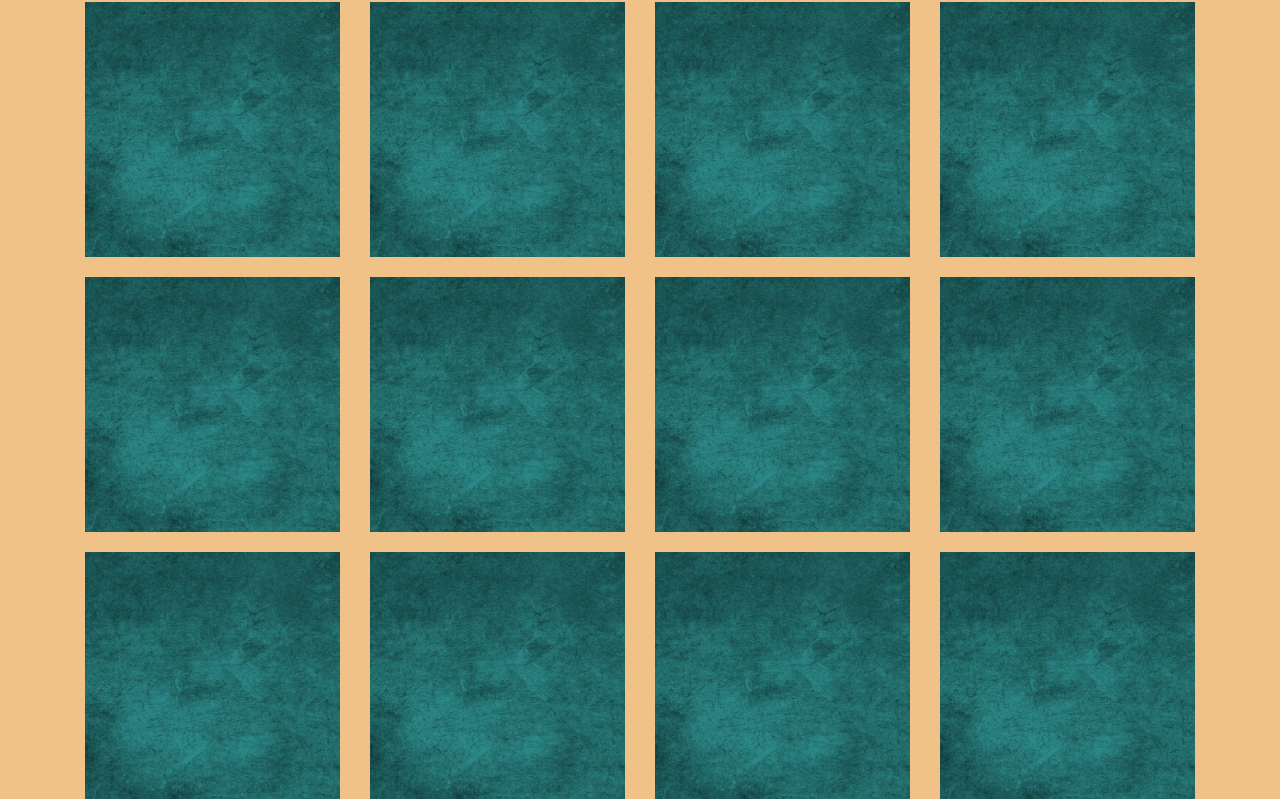
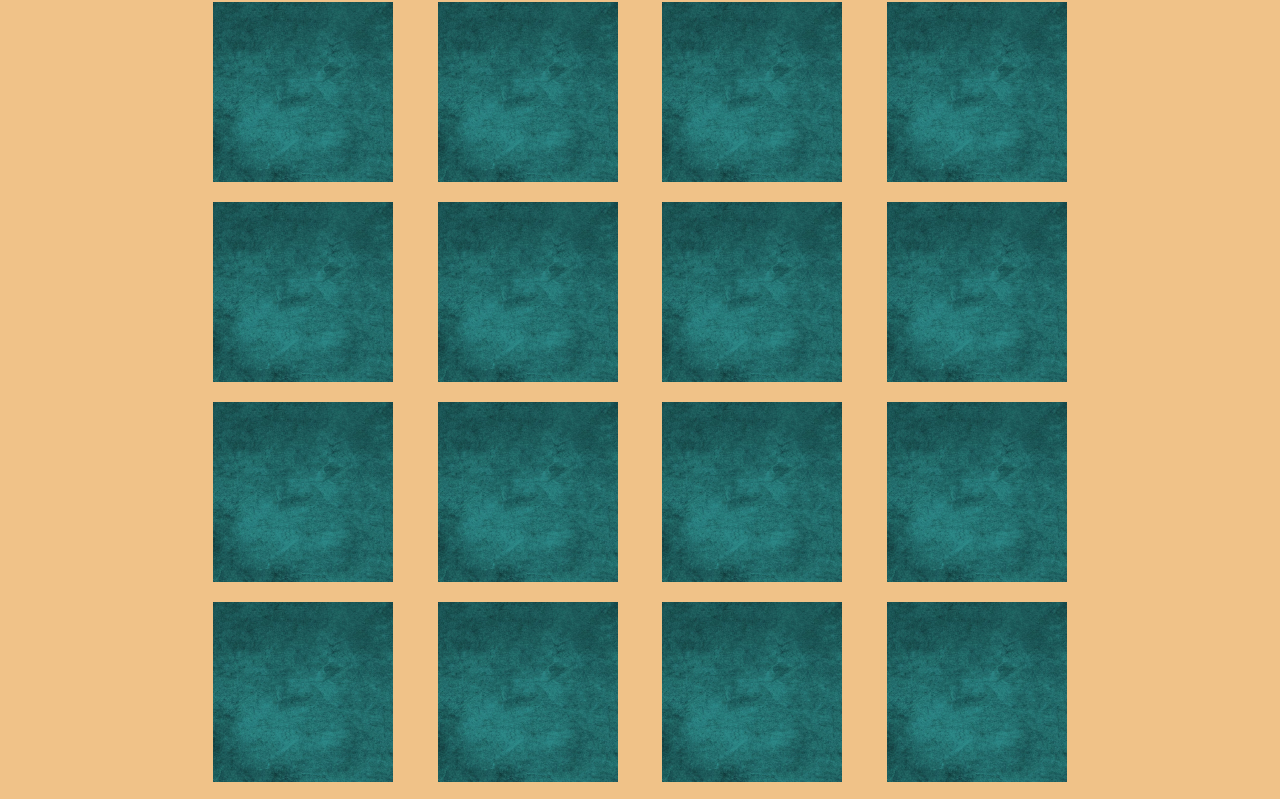
Before and after one commit to maurperez/memotest, a website: page index.html in a window 1280 px wide. Shown: the part 54-853 px from the top of the page. Drawn offline with nearby package versions, Linux system fonts and the light colour scheme.

Commit message:
Corrigiendo tamaño de las imagenes

```diff
--- a/index.html
+++ b/index.html
@@ -9,29 +9,29 @@
 	<form>
 		<div class="container">
 			<h1 class="text-center">Memotest</h1>
-			<div class="row">
-				<img src="imagenes\Fondo.jpg" class="col-3">
-				<img src="imagenes\Fondo.jpg" class="col-3">
-				<img src="imagenes\Fondo.jpg" class="col-3">
-				<img src="imagenes\Fondo.jpg" class="col-3">
+			<div class="text-center">
+				<img src="imagenes\Fondo.jpg" class="asd" width="180" height="180">
+				<img src="imagenes\Fondo.jpg" class="asd" width="180" height="180">
+				<img src="imagenes\Fondo.jpg" class="asd" width="180" height="180">
+				<img src="imagenes\Fondo.jpg" class="asd" width="180" height="180">
 			</div>
-			<div class="row">
-				<img src="imagenes\Fondo.jpg" class="col-3">
-				<img src="imagenes\Fondo.jpg" class="col-3">
-				<img src="imagenes\Fondo.jpg" class="col-3">
-				<img src="imagenes\Fondo.jpg" class="col-3">
+			<div class="text-center">
+				<img src="imagenes\Fondo.jpg" class="asd" width="180" height="180">
+				<img src="imagenes\Fondo.jpg" class="asd" width="180" height="180">
+				<img src="imagenes\Fondo.jpg" class="asd" width="180" height="180">
+				<img src="imagenes\Fondo.jpg" class="asd" width="180" height="180">
 			</div>
-			<div class="row">
-				<img src="imagenes\Fondo.jpg" class="col-3">
-				<img src="imagenes\Fondo.jpg" class="col-3">
-				<img src="imagenes\Fondo.jpg" class="col-3">
-				<img src="imagenes\Fondo.jpg" class="col-3">
+			<div class="text-center">
+				<img src="imagenes\Fondo.jpg" class="asd" width="180" height="180">
+				<img src="imagenes\Fondo.jpg" class="asd" width="180" height="180">
+				<img src="imagenes\Fondo.jpg" class="asd" width="180" height="180">
+				<img src="imagenes\Fondo.jpg" class="asd" width="180" height="180">
 			</div>
-			<div class="row">
-				<img src="imagenes\Fondo.jpg" class="col-3">
-				<img src="imagenes\Fondo.jpg" class="col-3">
-				<img src="imagenes\Fondo.jpg" class="col-3">
-				<img src="imagenes\Fondo.jpg" class="col-3">
+			<div class="text-center">
+				<img src="imagenes\Fondo.jpg" class="asd" width="180" height="180">
+				<img src="imagenes\Fondo.jpg" class="asd" width="180" height="180">
+				<img src="imagenes\Fondo.jpg" class="asd" width="180" height="180">
+				<img src="imagenes\Fondo.jpg" class="asd" width="180" height="180">
 			</div>
 			<div class="boton">
 				<button type="button" class="btn btn-primary" id="btn-comenzar">comenzar</button>
--- a/style.css
+++ b/style.css
@@ -11,8 +11,7 @@ body{
 	display: none
 }
 
-.center {
-    margin-left:20px ;
-    margin-right:20px ;
-    display: block;
+.asd {
+    margin-left:20px;
+    margin-right:20px;
 }
```
